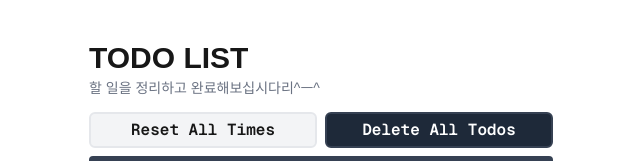
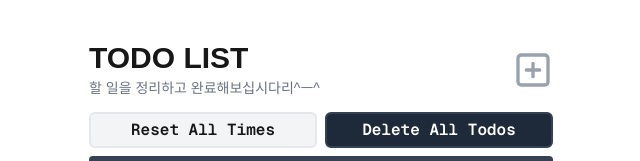
Before and after one commit to Rodgershyeonsik/toy-todo, a Next.js app: page / in a window 1280 px wide. Shown: the top 161 px of the page, without its empty margins (319-959 px from the left). Built offline with nearby package versions, Linux system fonts and the light colour scheme.

Commit message:
feat: add button UI to open todo editor modal

```diff
--- a/app/page.tsx
+++ b/app/page.tsx
@@ -20,6 +20,7 @@ import { TimerStep } from "@/types/timer";
 import TaskPlayer from "@/components/TaskPlayer";
 import Dashbaord from "@/components/Dashboard";
 import { basicButtonCn, flexCenterCn } from "@/constants/styles";
+import { SquarePlus } from "lucide-react";
 
 export default function Home() {
   const [todos, setTodos] = useState<Todo[]>([
@@ -187,10 +188,21 @@ export default function Home() {
     <div className="min-h-screen flex justify-center">
       <div className="w-full max-w-lg px-6 py-10">
         <header>
-          <h1 className="text-3xl font-bold">TODO LIST</h1>
-          <span className="text-sm text-gray-500">
-            할 일을 정리하고 완료해보십시다리^ㅡ^
-          </span>
+          <div className="flex justify-between">
+            <div>
+              <h1 className="text-3xl font-bold">TODO LIST</h1>
+              <span className="text-sm text-gray-500">
+                할 일을 정리하고 완료해보십시다리^ㅡ^
+              </span>
+            </div>
+            <button>
+              <SquarePlus
+                className="text-gray-400 hover:text-blue-400"
+                size={40}
+              />
+            </button>
+          </div>
+
           <div className="flex justify-end gap-2 mt-3">
             <button
               className={`${flexCenterCn} ${basicButtonCn} flex-1 border-gray-200 bg-gray-100 hover:bg-black/20`}
```
